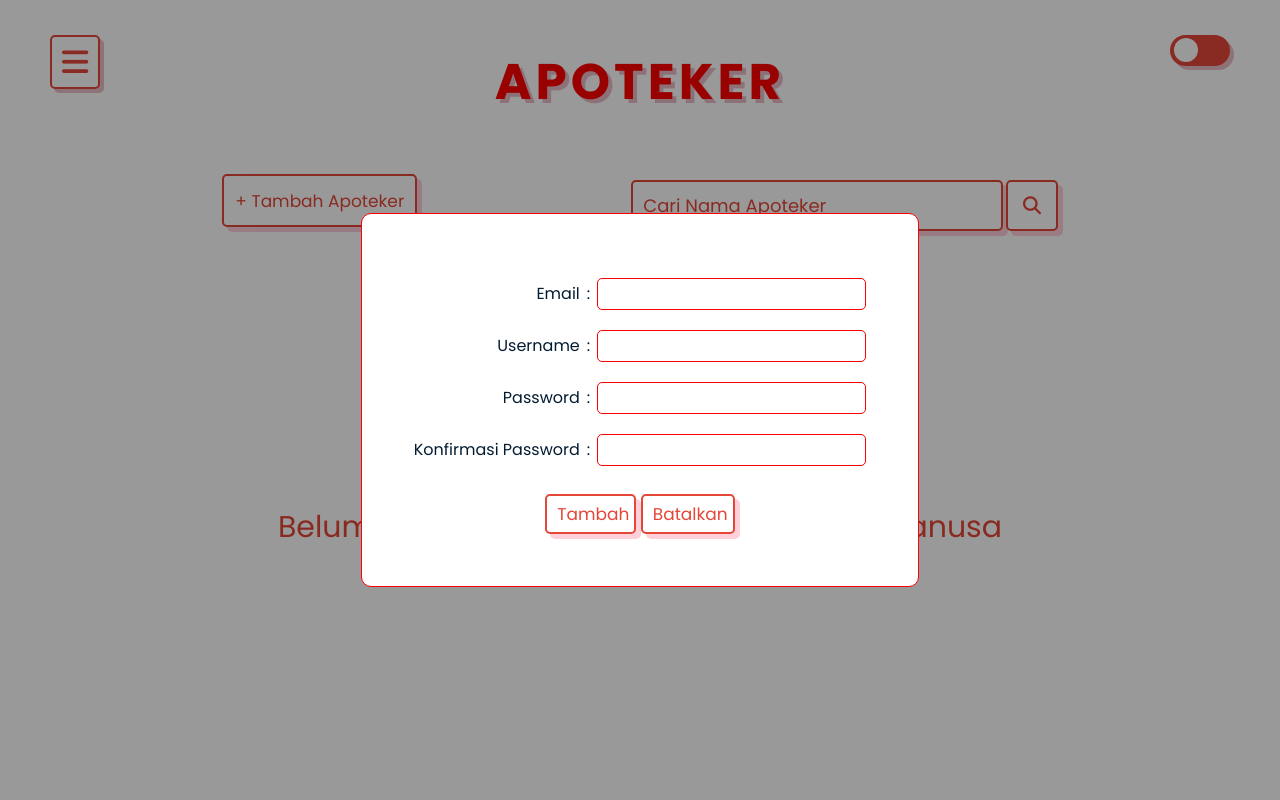
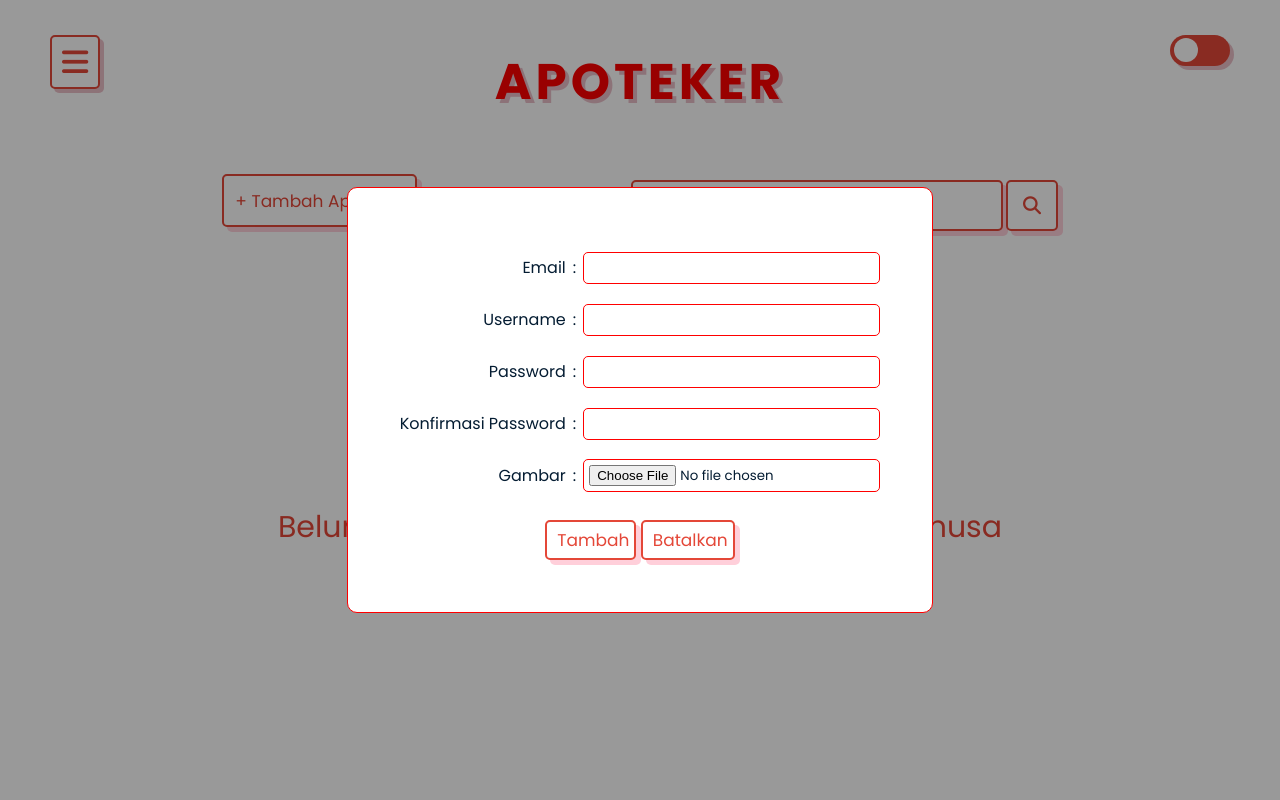
Before and after one commit to Hadieee/Farmanusa, a PHP site: page /admin/apoteker.php in a window 1280 px wide, after a click on "+ Tambah Apoteker". Run offline with PHP 8.4, Linux system fonts and the light colour scheme; the visitor is signed in with stand-in values (Sample User, id 1); data that the repository does not hold is empty.

Commit message:
modified:   admin/apoteker.php

```diff
--- a/admin/apoteker.php
+++ b/admin/apoteker.php
@@ -106,7 +106,7 @@ while ($row = mysqli_fetch_assoc($result)) {
 
     <!-- apoteker section ends -->
     <div class="popup" id="popup">
-        <form class="login" action="crud-apoteker/tambah-apoteker.php" method="post">
+        <form class="login" action="crud-apoteker/tambah-apoteker.php" method="post" enctype="multipart/form-data">
             <table align="center">
                 <tr>
                     <td align="right">Email</td>
@@ -137,6 +137,11 @@ while ($row = mysqli_fetch_assoc($result)) {
                     <td align="left"><input type="password" name="password_konf" required></td>
                 </tr>
                 <tr>
+                    <td align="right">Gambar</td>
+                    <td> <center>:</center></td>
+                    <td align="left"><input type="file" name="gambar"></td>
+                </tr>
+                <tr>
                     <td align="center" colspan="3" style="padding-top: 10px;">
                         <button type="submit" class="btn"> Tambah </button>
                         <button class="btn" onclick="document.querySelector('.popup').style.display = 'none'"> Batalkan </button>
```
